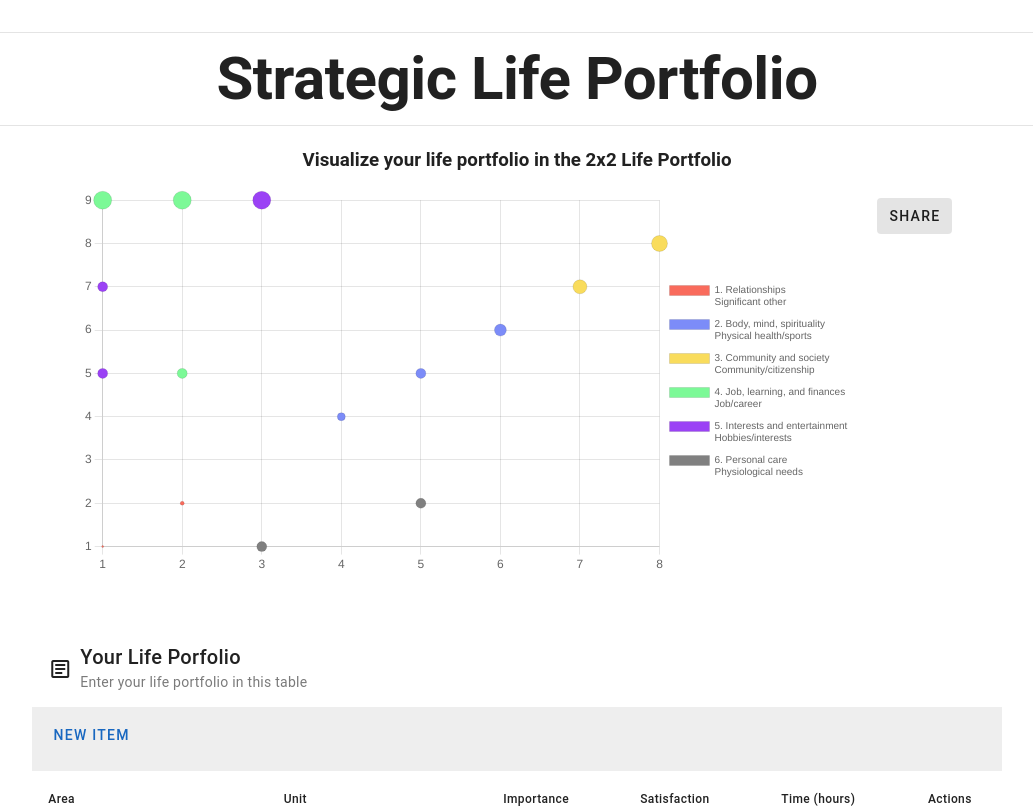
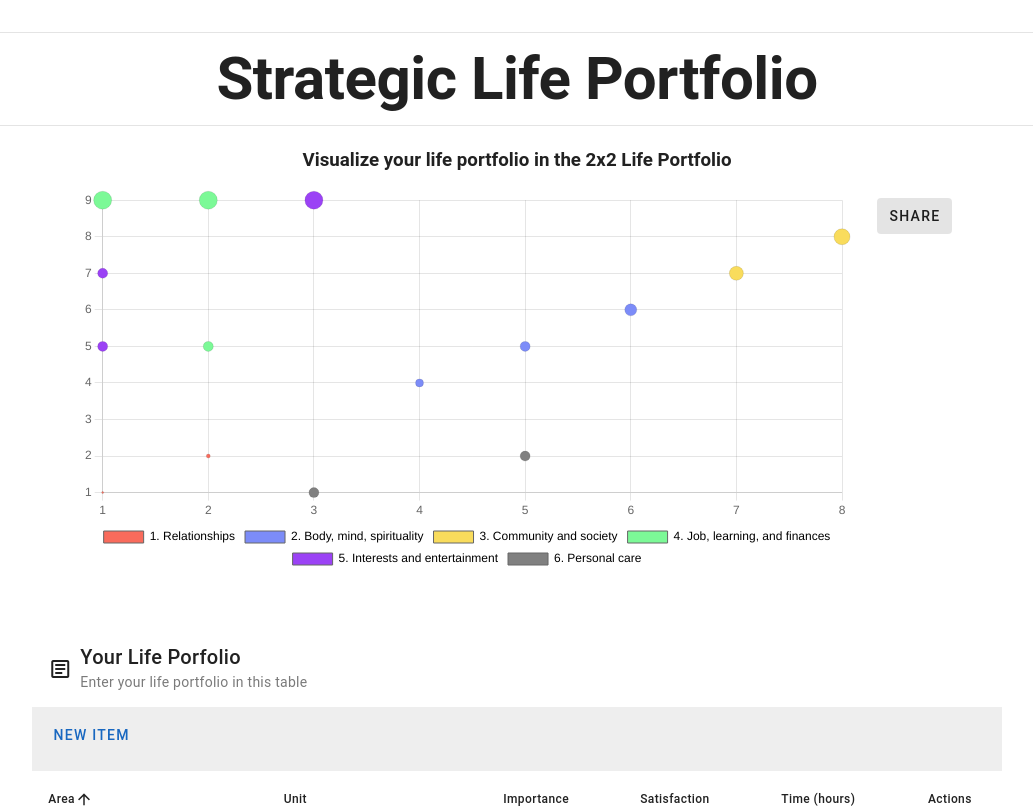
Before and after one commit to cameronlai/strategic-life-portfolio, a Vue app: page / in a window 1280 px wide. Shown: the top 808 px of the page, without its empty margins (123-1156 px from the left). Built offline with nearby package versions, Linux system fonts and the light colour scheme.

Commit message:
fix edit item

```diff
--- a/src/components/Home.vue
+++ b/src/components/Home.vue
@@ -42,7 +42,7 @@
             >
               <template v-slot:top>
                 <v-toolbar flat>
-                  <v-dialog v-model="dialog" max-width="500px">
+                  <v-dialog v-model="dialog" max-width="800">
                     <template v-slot:activator="{ props }">
                       <v-btn class="mb-2" color="primary" dark v-bind="props">
                         New Item
@@ -52,31 +52,32 @@
                       <v-card-text>
                         <v-container>
                           <v-row>
-                            <v-col cols="12" md="4" sm="6">
-                              <v-text-field
+                            <v-col cols="12" md="6" sm="6">
+                              <v-select
+                                label="Area"
                                 v-model="editedItem.area"
-                                label="Area"
-                              ></v-text-field>
+                                :items="chartLabels.map((x) => x.label)"
+                              ></v-select>
                             </v-col>
-                            <v-col cols="12" md="4" sm="6">
+                            <v-col cols="12" md="6" sm="6">
                               <v-text-field
                                 v-model="editedItem.unit"
                                 label="Unit"
                               ></v-text-field>
                             </v-col>
-                            <v-col cols="12" md="4" sm="6">
+                            <v-col cols="12" md="4" sm="4">
                               <v-text-field
                                 v-model="editedItem.importance"
                                 label="Importance"
                               ></v-text-field>
                             </v-col>
-                            <v-col cols="12" md="4" sm="6">
+                            <v-col cols="12" md="4" sm="4">
                               <v-text-field
                                 v-model="editedItem.satisfaction"
                                 label="Satisfaction"
                               ></v-text-field>
                             </v-col>
-                            <v-col cols="12" md="4" sm="6">
+                            <v-col cols="12" md="4" sm="4">
                               <v-text-field
                                 v-model="editedItem.time"
                                 label="Time (hours)"
@@ -206,12 +207,7 @@ export default {
         time: 0,
       },
       tableHeaders: [
-        {
-          title: "Area",
-          align: "start",
-          sortable: false,
-          key: "area",
-        },
+        { title: "Area", key: "area", align: "start" },
         { title: "Unit", key: "unit" },
         { title: "Importance", key: "importance" },
         { title: "Satisfaction", key: "satisfaction" },
@@ -220,7 +216,6 @@ export default {
       ],
       tableData: [
         {
-          areaNum: 1,
           area: "1. Relationships",
           unit: "Significant other",
           description: "Time with partner, dates",
@@ -229,7 +224,6 @@ export default {
           time: 1,
         },
         {
-          areaNum: 1,
           area: "1. Relationships",
           unit: "Family",
           description: "Engaging with kids, parents, siblings",
@@ -238,7 +232,6 @@ export default {
           time: 2,
         },
         {
-          areaNum: 2,
           area: "2. Body, mind, spirituality",
           unit: "Physical health/sports ",
           description: "Exercise, physical therapy",
@@ -247,7 +240,6 @@ export default {
           time: 4,
         },
         {
-          areaNum: 2,
           area: "2. Body, mind, spirituality",
           unit: "Mental health/mindfulness ",
           description: "Psychotherapy, meditation",
@@ -256,7 +248,6 @@ export default {
           time: 5,
         },
         {
-          areaNum: 2,
           area: "2. Body, mind, spirituality",
           unit: "Spirituality/faith",
           description: "Religious practice",
@@ -265,7 +256,6 @@ export default {
           time: 6,
         },
         {
-          areaNum: 3,
           area: "3. Community and society",
           unit: "Community/citizenship",
           description: "Membership in local clubs, jury duty",
@@ -274,7 +264,6 @@ export default {
           time: 7,
         },
         {
-          areaNum: 3,
           area: "3. Community and society",
           unit: "Societal engagement",
           description: "Volunteering, activism",
@@ -283,7 +272,6 @@ export default {
           time: 8,
         },
         {
-          areaNum: 4,
           area: "4. Job, learning, and finances",
           unit: "Job/career",
           description: "Work",
@@ -292,7 +280,6 @@ export default {
           time: 9,
         },
         {
-          areaNum: 4,
           area: "4. Job, learning, and finances",
           unit: "Education/learning",
           description: "Classes, training",
@@ -301,7 +288,6 @@ export default {
           time: 9,
         },
         {
-          areaNum: 4,
           area: "4. Job, learning, and finances",
           unit: "Finances",
           description: "Planning, investing",
@@ -310,7 +296,6 @@ export default {
           time: 5,
         },
         {
-          areaNum: 5,
           area: "5. Interests and entertainment",
           unit: "Hobbies/interests",
           description: "Reading, collectibles",
@@ -319,7 +304,6 @@ export default {
           time: 9,
         },
         {
-          areaNum: 5,
           area: "5. Interests and entertainment",
           unit: "Online entertainment",
           description: "Social media, TV, gaming",
@@ -328,7 +312,6 @@ export default {
           time: 5,
         },
         {
-          areaNum: 5,
           area: "5. Interests and entertainment",
           unit: "Offline entertainment",
           description: "Vacations, theater, sporting events",
@@ -337,7 +320,6 @@ export default {
           time: 5,
         },
         {
-          areaNum: 6,
           area: "6. Personal care",
           unit: "Physiological needs",
           description: "Eating, sleeping",
@@ -346,7 +328,6 @@ export default {
           time: 5,
         },
         {
-          areaNum: 6,
           area: "6. Personal care",
           unit: "Activities of daily living",
           description: "Commuting, housework",
@@ -356,12 +337,30 @@ export default {
         },
       ], // End of lifeData
       chartLabels: [
-        "1. Relationships",
-        "2. Body, mind, spirituality",
-        "3. Community and society",
-        "4. Job, learning, and finances",
-        "5. Interests and entertainment",
-        "6. Personal care",
+        {
+          label: "1. Relationships",
+          color: "#f96b5c",
+        },
+        {
+          label: "2. Body, mind, spirituality",
+          color: "#7C8CF8",
+        },
+        {
+          label: "3. Community and society",
+          color: "#F9DC5C",
+        },
+        {
+          label: "4. Job, learning, and finances",
+          color: "#7CF997",
+        },
+        {
+          label: "5. Interests and entertainment",
+          color: "#9b42f5",
+        },
+        {
+          label: "6. Personal care",
+          color: "#808080",
+        },
       ],
       chartData: {
         datasets: [],
@@ -386,21 +385,16 @@ export default {
         // boxwidth that is wider
         plugins: {
           legend: {
-            position: "right",
+            position: "bottom",
             display: true,
+            onClick: (e) => {},
             labels: {
-              font: {
-                size: 10,
-              },
-              filter: function (legendItem, chartData) {
-                const firstIndex = chartData.datasets.findIndex(
-                  (d) => d.label[0] === legendItem.text[0]
-                );
-                if (legendItem.datasetIndex === firstIndex) {
-                  return true;
-                } else {
-                  return false;
-                }
+              generateLabels: (chart) => {
+                return this.chartLabels.map((x, i) => ({
+                  text: `${x.label}`,
+                  fillStyle: `${x.color}`,
+                  index: i,
+                }));
               },
             },
           },
@@ -408,8 +402,6 @@ export default {
             enabled: true,
             callbacks: {
               label: function (context) {
-                console.log("here");
-                console.log(context);
                 let label = context.dataset.label || "";
                 return [
                   `Area: ${label[0]}`,
@@ -442,7 +434,6 @@ export default {
       this.editedItem = Object.assign({}, item);
       this.dialog = true;
     },
-
     deleteItem(item) {
       this.editedIndex = this.tableData.indexOf(item);
       this.editedItem = Object.assign({}, item);
@@ -469,15 +460,21 @@ export default {
       });
     },
     save() {
+      console.log(this.editedItem);
+      console.log(this.editedIndex);
+      console.log(this.tableData);
       if (this.editedIndex > -1) {
         Object.assign(this.tableData[this.editedIndex], this.editedItem);
       } else {
+        console.log("here");
         this.tableData.push(this.editedItem);
       }
+      console.log(this.tableData);
       this.close();
       this.updateChart();
     },
     updateChart() {
+      console.log(this.tableData);
       this.chartData.datasets = [];
       let datasets = [];
       const colors = [
@@ -490,11 +487,10 @@ export default {
       ];
       for (let i = 0; i < this.tableData.length; i++) {
         let item = this.tableData[i];
-        console.log(item);
+        let chartLabelIndex = parseInt(item.area.slice(0, 1)) - 1;
         datasets.push({
           label: [item.area, item.unit],
-          //label: item.area,
-          backgroundColor: colors[item.areaNum - 1],
+          backgroundColor: this.chartLabels[chartLabelIndex].color,
           data: [
             {
               x: item.satisfaction,
```
